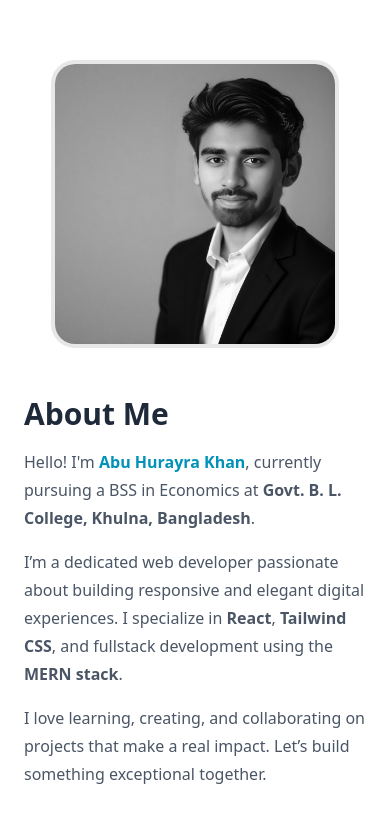
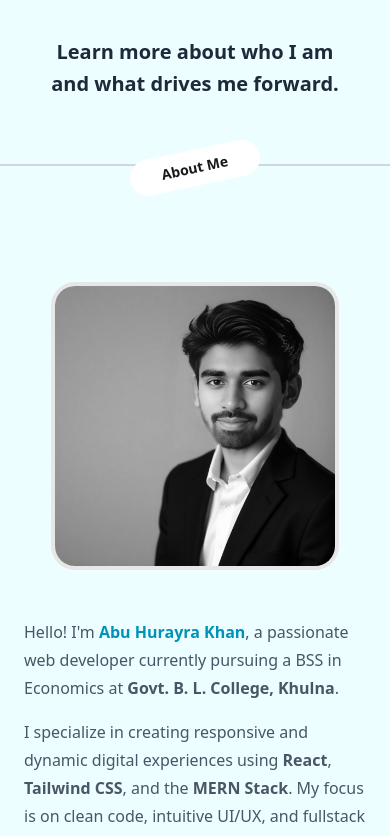
Before and after one commit to hurayrakhan/portfolio_web-1, a React (Vite) app: page / in a window 390 px wide. Shown: the part 820-1656 px from the top of the page. Built offline with nearby package versions, Linux system fonts and the light colour scheme.

Commit message:
modified about section

```diff
--- a/src/components/About/About.jsx
+++ b/src/components/About/About.jsx
@@ -4,47 +4,47 @@ import { motion } from "framer-motion";
 
 const About = () => {
   return (
-    <section
-      id="about"
-      className="bg-white py-16 px-6 md:px-24 flex flex-col md:flex-row items-center gap-12 rounded-4xl"
-    >
-      {/* Image Section */}
+    <section id="about" className="bg-cyan-50 z-500 -mt-6 md:px-24 py-16  flex flex-col justify-center items-center">
+      {/* Section Heading and Badge */}
+      <h1 className="w-4/5 md:w-2/3 text-xl md:text-3xl text-center font-semibold md:px-24 leading-8 md:leading-12 text-gray-800">
+        Learn more about who I am and what drives me forward.
+      </h1>
+      <div className="relative border-1 w-full my-16 border-gray-300"></div>
+      <p className="bg-white px-8 py-2 relative -top-20 text-sm font-semibold -rotate-12 rounded-4xl">About Me</p>
+
+      {/* Content: Image + Text Side-by-Side */}
+      <div className="grid grid-cols-1 md:grid-cols-2 gap-12 md:gap-24 px-6 md:px-0 mt-4 items-center">
+        {/* Image */}
         <motion.div
           initial={{ opacity: 0, x: -50 }}
           whileInView={{ opacity: 1, x: 0 }}
           transition={{ duration: 0.8 }}
-        className="w-full md:w-1/2 flex justify-center"
+          className="flex justify-center"
         >
           <img
             src={hurayraImage}
-          alt="Hurayra Khan"
+            alt="Abu Hurayra Khan"
             className="rounded-3xl w-72 h-72 object-cover filter grayscale hover:grayscale-0 transition duration-500 ease-in-out border-4 border-gray-200 hover:shadow-[0_0_30px_10px_rgba(34,211,238,0.6)]"
           />
         </motion.div>
 
-      {/* Text Content */}
+        {/* Text */}
         <motion.div
           initial={{ opacity: 0, x: 50 }}
           whileInView={{ opacity: 1, x: 0 }}
           transition={{ duration: 0.8 }}
-        className="w-full md:w-1/2"
         >
-        <h2 className="text-3xl md:text-4xl font-bold text-gray-800 mb-4">About Me</h2>
           <p className="text-gray-600 leading-7 mb-4">
-          Hello! I'm{" "}
-          <span className="font-semibold text-cyan-600">Abu Hurayra Khan</span>, currently pursuing a BSS in Economics at{" "}
-          <span className="font-semibold">Govt. B. L. College, Khulna, Bangladesh</span>.
+            Hello! I'm <span className="font-semibold text-cyan-600">Abu Hurayra Khan</span>, a passionate web developer currently pursuing a BSS in Economics at <span className="font-semibold">Govt. B. L. College, Khulna</span>.
           </p>
           <p className="text-gray-600 leading-7 mb-4">
-          I’m a dedicated web developer passionate about building responsive and elegant digital experiences. I specialize in{" "}
-          <span className="font-semibold">React</span>,{" "}
-          <span className="font-semibold">Tailwind CSS</span>, and fullstack development using the{" "}
-          <span className="font-semibold">MERN stack</span>.
+            I specialize in creating responsive and dynamic digital experiences using <span className="font-semibold">React</span>, <span className="font-semibold">Tailwind CSS</span>, and the <span className="font-semibold">MERN Stack</span>. My focus is on clean code, intuitive UI/UX, and fullstack performance.
           </p>
           <p className="text-gray-600 leading-7">
-          I love learning, creating, and collaborating on projects that make a real impact. Let’s build something exceptional together.
+            I love solving real-world problems and collaborating on impactful projects. My mission is to turn ideas into modern, user-friendly solutions.
           </p>
         </motion.div>
+      </div>
     </section>
   );
 };
--- a/src/components/Hero/Banner.jsx
+++ b/src/components/Hero/Banner.jsx
@@ -14,7 +14,7 @@ const Banner = () => {
     };
 
     return (
-        <div className="h-[calc(100vh-84px)] pt-20 bg-gray-200 rounded-b-4xl -mt-8 overflow-hidden">
+        <div className="h-[calc(100vh-84px)] relative  pt-20 bg-gray-200 rounded-b-4xl -mt-8 overflow-hidden">
             {/* Content Section */}
             <div className="flex flex-col justify-center items-center pb-24">
 
```
Lines whose indentation alone changed are shown as unchanged.
